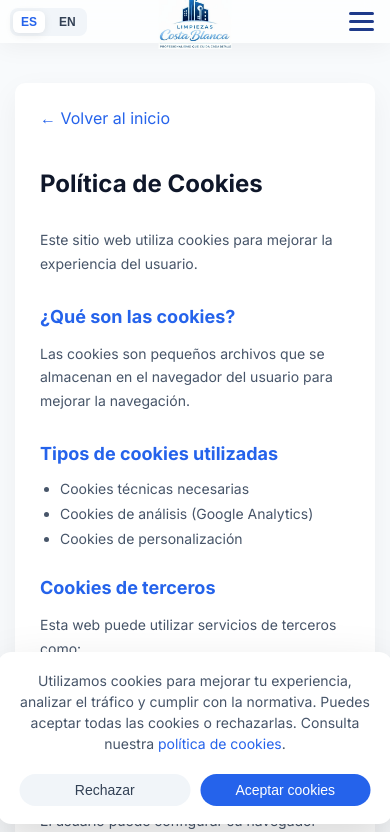
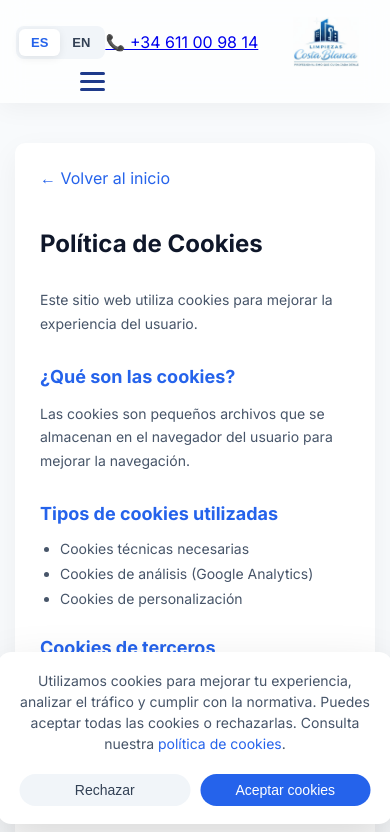
Before and after one commit to mduarte1996/limpiezas-dashboard, a React (Create React App) app: page /cookies in a window 390 px wide. Shown: the top 832 px of the page. Built offline with nearby package versions, Linux system fonts and the light colour scheme.

Commit message:
navbar responsive

```diff
--- a/src/components/Navbar.css
+++ b/src/components/Navbar.css
@@ -12,19 +12,12 @@
 
   background: rgba(255,255,255,0.85);
   backdrop-filter: blur(12px);
-
   box-shadow: 0 4px 25px rgba(0,0,0,0.05);
-  transition: 0.3s ease;
 }
 
 /* LOGO */
 .logo img {
   height: 70px;
-  transition: 0.3s;
-}
-
-.logo img:hover {
-  transform: scale(1.05);
 }
 
 /* LINKS */
@@ -39,39 +32,6 @@
   color: #1e293b;
   font-weight: 500;
   position: relative;
-  transition: 0.3s;
-}
-
-/* hover línea pro */
-.nav-links a::after {
-  content: "";
-  position: absolute;
-  bottom: -5px;
-  left: 0;
-  width: 0%;
-  height: 2px;
-  background: #2563eb;
-  transition: 0.3s;
-}
-
-.nav-links a:hover::after {
-  width: 100%;
-}
-
-/* BOTON TEL */
-.phone-btn {
-  background: linear-gradient(135deg,#2563eb,#1e3a8a);
-  color: white;
-  padding: 10px 20px;
-  border-radius: 30px;
-  text-decoration: none;
-  font-weight: bold;
-  transition: 0.3s;
-}
-
-.phone-btn:hover {
-  transform: translateY(-2px);
-  box-shadow: 0 10px 20px rgba(37,99,235,0.2);
 }
 
 /* HAMBURGUESA */
@@ -87,123 +47,9 @@
   height: 3px;
   background: #1e3a8a;
   border-radius: 2px;
-  transition: 0.3s;
 }
 
-/* animacion */
-.hamburger.active span:nth-child(1){
-  transform: rotate(45deg) translateY(8px);
-}
-
-.hamburger.active span:nth-child(2){
-  opacity:0;
-}
-
-.hamburger.active span:nth-child(3){
-  transform: rotate(-45deg) translateY(-8px);
-}
-
-
-@media (max-width: 768px) {
-
-.navbar {
-  padding: 12px 16px;
-  position: relative;
-}
-
-/* LOGO CENTRADO */
-.logo {
-  position: absolute;
-  left: 50%;
-  transform: translateX(-50%);
-}
-
-.logo img {
-  height: 55px;
-}
-
-/* IDIOMA IZQUIERDA */
-.lang-switch {
-  display: flex;
-  gap: 6px;
-}
-
-.lang-switch button {
-  background: white;
-  border: 1px solid #e5e7eb;
-  padding: 4px 8px;
-  border-radius: 6px;
-  font-size: 12px;
-  font-weight: 600;
-}
-
-/* HAMBURGUESA DERECHA */
-.hamburger {
-  display: flex;
-  margin-left: auto;
-}
-
-/* MENU MOBILE */
-.nav-links {
-  position: absolute;
-  top: 80px;
-  left: 0;
-  width: 100%;
-
-  background: rgba(255,255,255,0.97);
-  backdrop-filter: blur(10px);
-
-  flex-direction: column;
-  align-items: center;
-
-  padding: 30px 0;
-  gap: 25px;
-
-  box-shadow: 0 20px 40px rgba(0,0,0,0.08);
-
-  opacity: 0;
-  pointer-events: none;
-  transform: translateY(-10px);
-  transition: 0.3s;
-}
-
-.nav-links.active {
-  opacity: 1;
-  pointer-events: auto;
-  transform: translateY(0);
-}
-
-.phone-btn {
-  display: none;
-}
-
-}
-.lang-switch {
-  display: flex;
-  gap: 6px;
-  margin-left: auto;
-}
-
-.lang-switch button {
-  background: white;
-  border: 1px solid #e5e7eb;
-  padding: 4px 10px;
-  border-radius: 6px;
-  cursor: pointer;
-  font-weight: 600;
-  font-size: 13px;
-}
-
-.lang-switch button:hover {
-  background: #2563eb;
-  color: white;
-}
-
-@media (max-width: 768px) {
-.logo img {
-  height: 55px;
-}
-}
+/* IDIOMA */
 .lang-switch {
   display: flex;
   background: #f1f5f9;
@@ -219,7 +65,6 @@
   font-size: 13px;
   font-weight: 600;
   cursor: pointer;
-  transition: all 0.25s ease;
   color: #334155;
 }
 
@@ -228,16 +73,67 @@
   color: #2563eb;
   box-shadow: 0 2px 8px rgba(0,0,0,0.08);
 }
+
+/* MOBILE */
 @media (max-width: 768px) {
 
-.lang-switch {
-  position: absolute;
-  left: 10px;
+.navbar {
+  padding: 12px 16px;
 }
 
-.lang-switch button {
-  padding: 4px 8px;
-  font-size: 12px;
+/* layout 3 columnas */
+.navbar {
+  display: grid;
+  grid-template-columns: auto 1fr auto;
+  align-items: center;
+}
+
+/* idioma izquierda */
+.lang-switch {
+  justify-self: start;
+}
+
+/* logo centro */
+.logo {
+  justify-self: center;
+}
+
+.logo img {
+  height: 50px;
+}
+
+/* hamburguesa derecha */
+.hamburger {
+  display: flex;
+  justify-self: end;
+}
+
+/* menu mobile */
+.nav-links {
+  position: absolute;
+  top: 75px;
+  left: 0;
+  width: 100%;
+
+  background: rgba(255,255,255,0.97);
+  backdrop-filter: blur(10px);
+
+  flex-direction: column;
+  align-items: center;
+
+  padding: 30px 0;
+  gap: 25px;
+
+  opacity: 0;
+  pointer-events: none;
+  transform: translateY(-10px);
+  transition: 0.3s;
+}
+
+.nav-links.active {
+  opacity: 1;
+  pointer-events: auto;
+  transform: translateY(0);
 }
 
 }
```
